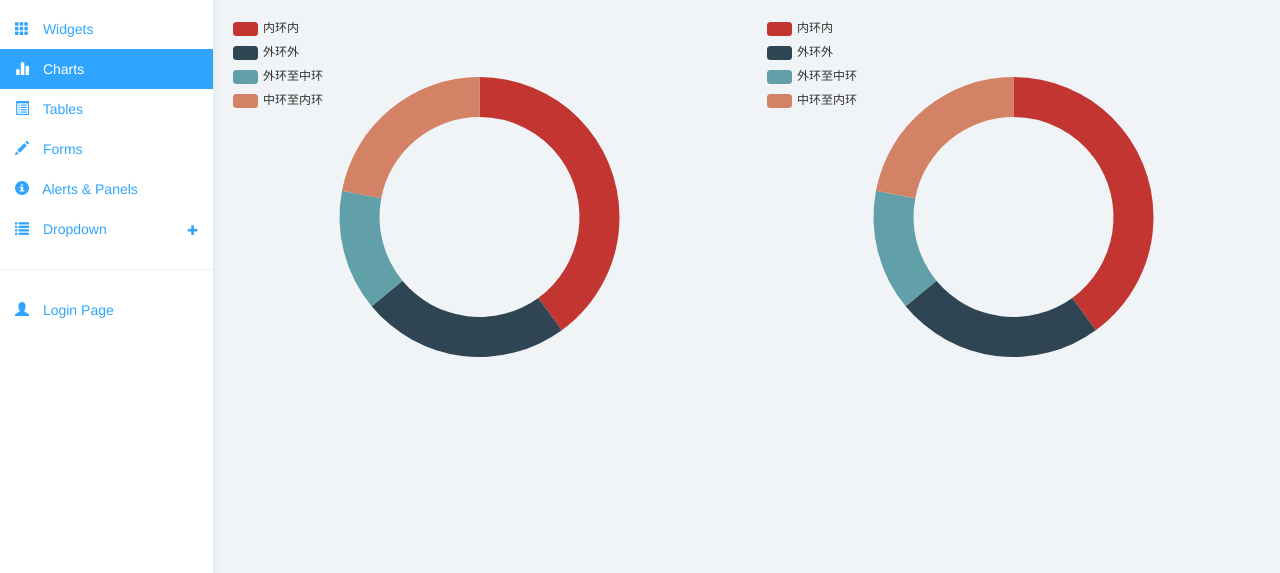
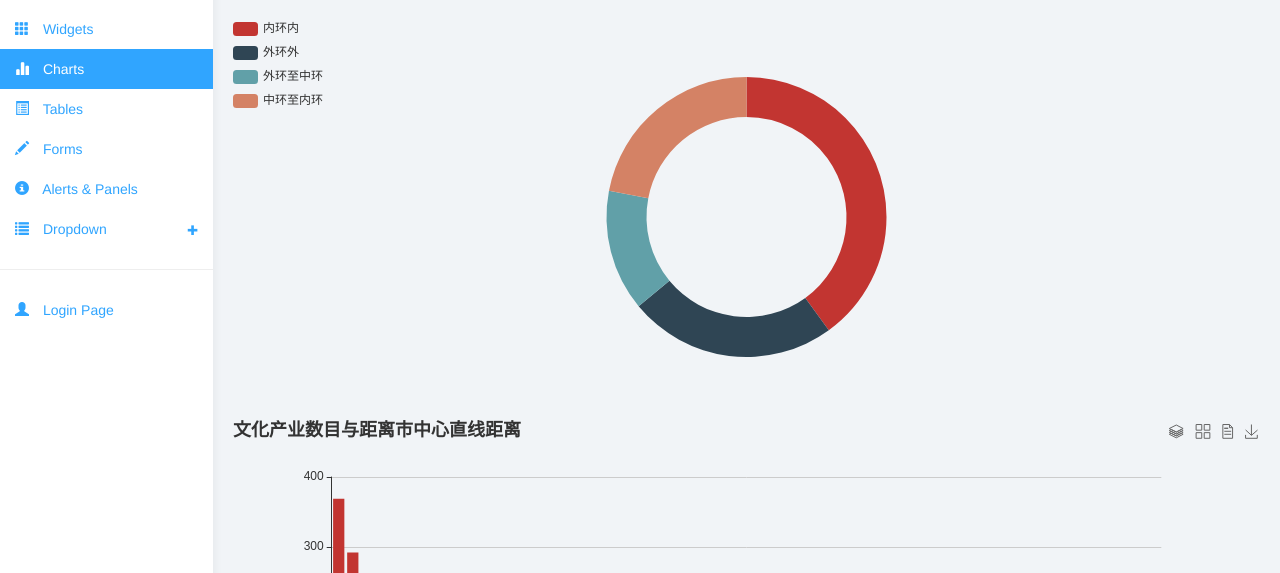
Before and after one commit to yokoyang/GISProject, a plain HTML site: page production/liu/distributionDiagram.html in a window 1280 px wide. Shown: the part 176-749 px from the top of the page. Drawn offline with Linux system fonts and the light colour scheme.

Commit message:
修复chart布局

```diff
--- a/production/liu/distributionDiagram.html
+++ b/production/liu/distributionDiagram.html
@@ -19,7 +19,8 @@
 <nav class="navbar navbar-inverse navbar-fixed-top" role="navigation">
     <div class="container-fluid">
         <div class="navbar-header">
-            <button type="button" class="navbar-toggle collapsed" data-toggle="collapse" data-target="#sidebar-collapse">
+            <button type="button" class="navbar-toggle collapsed" data-toggle="collapse"
+                    data-target="#sidebar-collapse">
                 <span class="sr-only">Toggle navigation</span>
                 <span class="icon-bar"></span>
                 <span class="icon-bar"></span>
@@ -28,7 +29,8 @@
             <a class="navbar-brand" href="#"><span>Lumino</span>Admin</a>
             <ul class="user-menu">
                 <li class="dropdown pull-right">
-                    <a href="#" class="dropdown-toggle" data-toggle="dropdown"><span class="glyphicon glyphicon-user"></span> User <span class="caret"></span></a>
+                    <a href="#" class="dropdown-toggle" data-toggle="dropdown"><span
+                            class="glyphicon glyphicon-user"></span> User <span class="caret"></span></a>
                     <ul class="dropdown-menu" role="menu">
                         <li><a href="#"><span class="glyphicon glyphicon-user"></span> Profile</a></li>
                         <li><a href="#"><span class="glyphicon glyphicon-cog"></span> Settings</a></li>
@@ -56,7 +58,9 @@
         <li><a href="#"><span class="glyphicon glyphicon-info-sign"></span> Alerts &amp; Panels</a></li>
         <li class="parent ">
             <a href="#">
-                <span class="glyphicon glyphicon-list"></span> Dropdown <span data-toggle="collapse" href="#sub-item-1" class="icon pull-right"><em class="glyphicon glyphicon-s glyphicon-plus"></em></span>
+                <span class="glyphicon glyphicon-list"></span> Dropdown <span data-toggle="collapse" href="#sub-item-1"
+                                                                              class="icon pull-right"><em
+                    class="glyphicon glyphicon-s glyphicon-plus"></em></span>
             </a>
             <ul class="children collapse" id="sub-item-1">
                 <li>
@@ -79,7 +83,8 @@
         <li role="presentation" class="divider"></li>
         <li><a href="#"><span class="glyphicon glyphicon-user"></span> Login Page</a></li>
     </ul>
-    <div class="attribution">Template by <a href="http://www.medialoot.com/item/lumino-admin-bootstrap-template/">Medialoot</a></div>
+    <div class="attribution">Template by <a href="http://www.medialoot.com/item/lumino-admin-bootstrap-template/">Medialoot</a>
+    </div>
 </div><!--/.sidebar-->
 
 <div class="col-sm-9 col-sm-offset-3 col-lg-10 col-lg-offset-2 main">
@@ -93,26 +98,27 @@
     <div class="row">
         <div class="col-lg-12">
             <h1 class="page-header">上海市文化产业分布</h1>
-
         </div>
     </div><!--/.row-->
 
 
-
-
-
     <div class="row">
-        <div class="col-md-6">
+        <div class="col-md-12">
             <div id="pie-chart-dis" style="width: 100%;height:400px;"></div>
         </div>
-        <div class="col-md-6">
+        <div class="col-md-12">
             <div id="pie-chart-dis2" style="width: 100%;height:400px;"></div>
         </div>
     </div><!--/.row-->
 
+    <div class="row">
+        <div class="col-lg-12">
+            <h1 class="page-header">环同济经济圈文化产业链</h1>
+        </div>
+    </div><!--/.row-->
 
 
-</div>	<!--/.main-->
+</div>    <!--/.main-->
 
 
 <script src="../../js/jquery-1.11.1.min.js"></script>
@@ -123,7 +129,7 @@
 <script src="../../js/bootstrap-datepicker.js"></script>
 <script>
     !function ($) {
-        $(document).on("click","ul.nav li.parent > a > span.icon", function(){
+        $(document).on("click", "ul.nav li.parent > a > span.icon", function () {
             $(this).find('em:first').toggleClass("glyphicon-minus");
         });
         $(".sidebar span.icon").find('em:first').addClass("glyphicon-plus");
--- a/production/liu/liu-chart-data.js
+++ b/production/liu/liu-chart-data.js
@@ -6,12 +6,12 @@ option = {
     legend: {
         orient: 'vertical',
         x: 'left',
-        data:['内环内','外环外','外环至中环','中环至内环']
+        data: ['内环内', '外环外', '外环至中环', '中环至内环']
     },
     series: [
         {
-            name:'文化创意产业',
-            type:'pie',
+            name: '文化创意产业',
+            type: 'pie',
             radius: ['50%', '70%'],
             avoidLabelOverlap: false,
             label: {
@@ -32,16 +32,73 @@ option = {
                     show: false
                 }
             },
-            data:[
-                {value:40, name:'内环内'},
-                {value:24, name:'外环外'},
-                {value:14, name:'外环至中环'},
-                {value:22, name:'中环至内环'}
+            data: [
+                {value: 40, name: '内环内'},
+                {value: 24, name: '外环外'},
+                {value: 14, name: '外环至中环'},
+                {value: 22, name: '中环至内环'}
             ]
         }
     ]
 };
 
+var xAxisData = [];
+var data1 = [];
+for (var i = 1; i < 60; i++) {
+    xAxisData.push(i);
+    var a = Math.pow(i, 0.2);
+    var b = 593.5;
+    var c = 224.7;
+    var density = b / a - c;
+    data1.push(density);
+}
+option2 = {
+    title: {
+        text: '文化产业数目与距离市中心直线距离',
+    },
+    legend: {
+        data: ['bar', 'bar2'],
+        align: 'left'
+    },
+    toolbox: {
+        // y: 'bottom',
+        feature: {
+            magicType: {
+                type: ['stack', 'tiled']
+            },
+            dataView: {},
+            saveAsImage: {
+                pixelRatio: 2
+            }
+        }
+    },
+    tooltip: {},
+    xAxis: {
+        data: xAxisData,
+        silent: false,
+        splitLine: {
+            show: false
+        }
+    },
+    yAxis: {},
+    series: [{
+        name: '距离',
+        type: 'bar',
+        data: data1,
+        animationDelay: function (idx) {
+            return idx * 10;
+        }
+    }],
+    animationEasing: 'elasticOut',
+    animationDelayUpdate: function (idx) {
+        return idx * 5;
+    }
+};
+//环同济经济圈文化产业链的分析数据
+//杨浦区文化产业个数为3317个
+//同济文化产业个数为519
+//杨浦区文化创意产业总产值为368亿元
+//同济文化创意产业产值为185亿元
 
 
 window.onload = function () {
@@ -49,5 +106,5 @@ window.onload = function () {
     var myChart2 = echarts.init(document.getElementById('pie-chart-dis2'));
     myChart.setOption(option);
 
-    myChart2.setOption(option);
+    myChart2.setOption(option2);
 };
```
